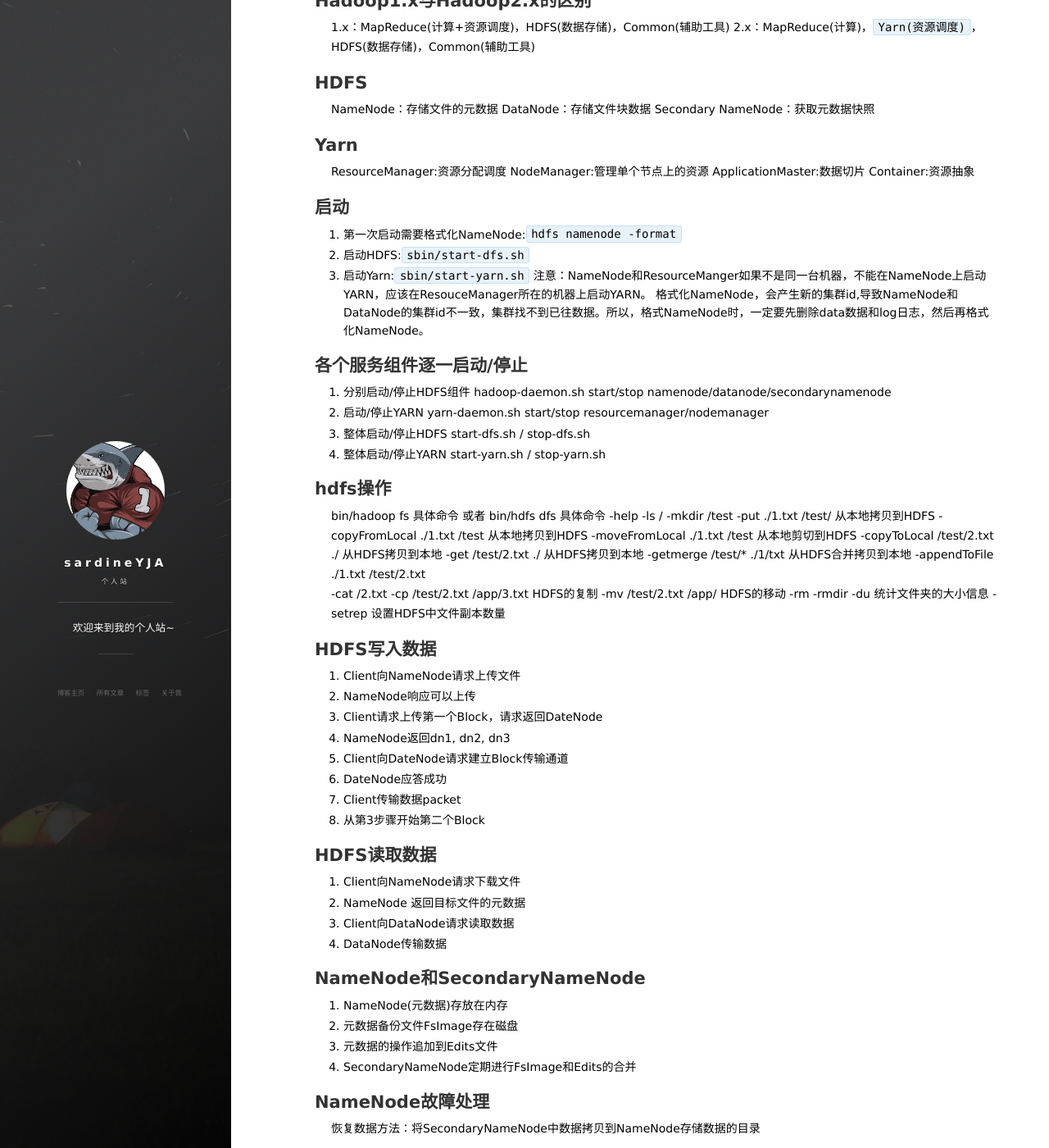
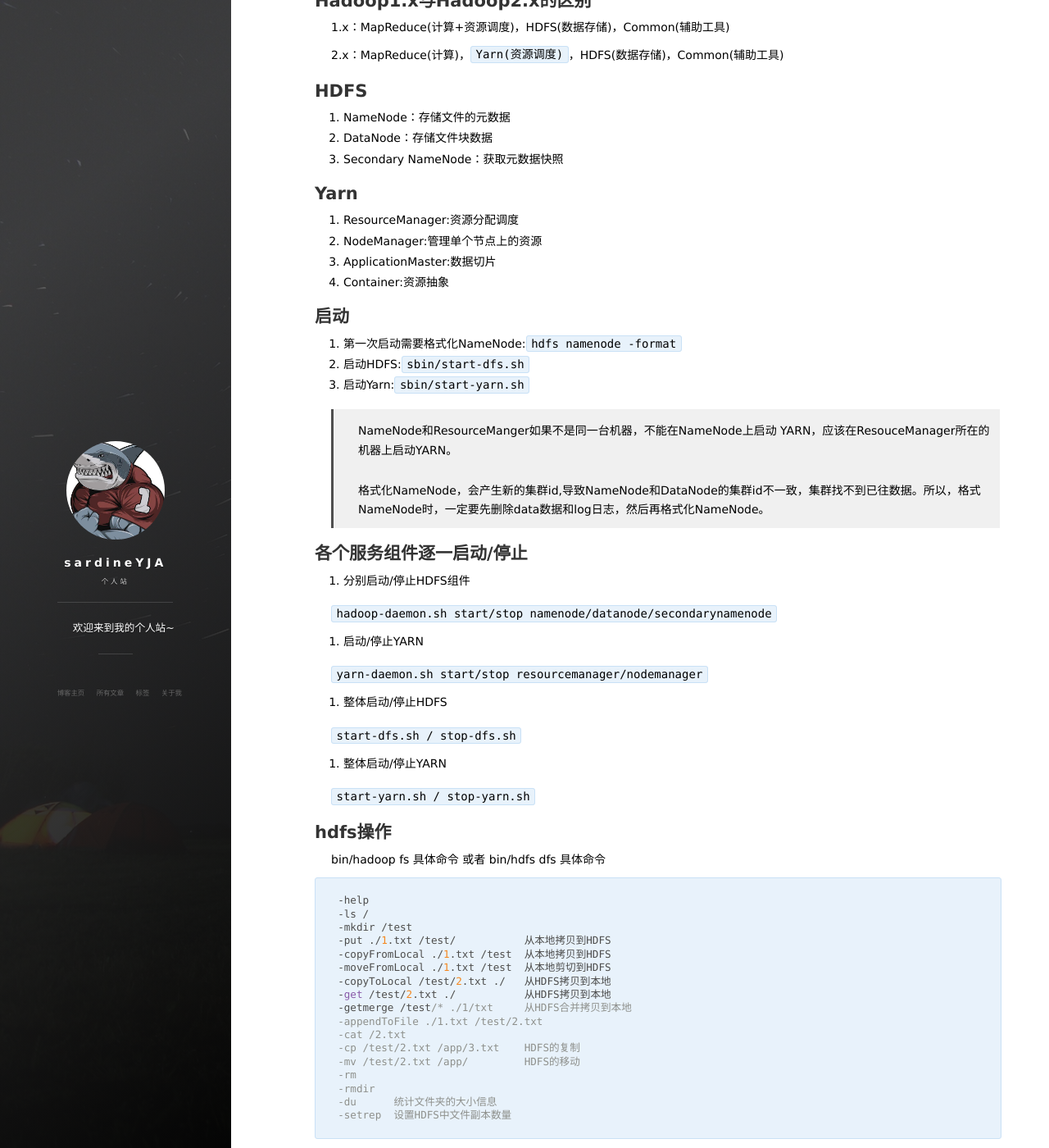
Before and after one commit to sardineYJA/sardineYJA.github.io, a Jekyll site: the page built from _posts/2019-06-01-hadoop-knowledge.md, in a window 1280 px wide and 1400 px high, scrolled down 317 px. Shown: the whole window at 82% size. Built offline with Jekyll 4.4.1, drawn with Linux system fonts in a browser that asks for light colours; nearby versions of some CDN libraries; comment, search, counter and statistics services are not loaded; some of the changed lines change nothing that is shown; some of the changed text lies outside the part shown.

Commit message:
Update 2019-06-01-hadoop-knowledge.md

````diff
--- a/_posts/2019-06-01-hadoop-knowledge.md
+++ b/_posts/2019-06-01-hadoop-knowledge.md
@@ -10,51 +10,67 @@ tag: 大数据
 # Hadoop知识点
 
 ## Hadoop发行版本
+
 1. Apache版本最原始（最基础）的版本。
 2. Cloudera在大型互联网企业中用的较多。
 3. Hortonworks文档较好。
 
 
 ## Hadoop1.x与Hadoop2.x的区别
+
 1.x：MapReduce(计算+资源调度)，HDFS(数据存储)，Common(辅助工具)
+
 2.x：MapReduce(计算)，`Yarn(资源调度)`，HDFS(数据存储)，Common(辅助工具)
 
 
 ## HDFS
-NameNode：存储文件的元数据
-DataNode：存储文件块数据
-Secondary NameNode：获取元数据快照
+
+1. NameNode：存储文件的元数据
+2. DataNode：存储文件块数据
+3. Secondary NameNode：获取元数据快照
 
 
 ## Yarn
-ResourceManager:资源分配调度
-NodeManager:管理单个节点上的资源
-ApplicationMaster:数据切片
-Container:资源抽象
+
+1. ResourceManager:资源分配调度
+2. NodeManager:管理单个节点上的资源
+3. ApplicationMaster:数据切片
+4. Container:资源抽象
 
 
 ## 启动
+
 1. 第一次启动需要格式化NameNode:`hdfs namenode -format`
 2. 启动HDFS:`sbin/start-dfs.sh`
 3. 启动Yarn:`sbin/start-yarn.sh`
-注意：NameNode和ResourceManger如果不是同一台机器，不能在NameNode上启动 YARN，应该在ResouceManager所在的机器上启动YARN。
-格式化NameNode，会产生新的集群id,导致NameNode和DataNode的集群id不一致，集群找不到已往数据。所以，格式NameNode时，一定要先删除data数据和log日志，然后再格式化NameNode。
+
+> NameNode和ResourceManger如果不是同一台机器，不能在NameNode上启动 YARN，应该在ResouceManager所在的机器上启动YARN。
+
+>格式化NameNode，会产生新的集群id,导致NameNode和DataNode的集群id不一致，集群找不到已往数据。所以，格式NameNode时，一定要先删除data数据和log日志，然后再格式化NameNode。
 
 
 ## 各个服务组件逐一启动/停止
 1. 分别启动/停止HDFS组件
-		hadoop-daemon.sh  start/stop  namenode/datanode/secondarynamenode
+
+`hadoop-daemon.sh  start/stop  namenode/datanode/secondarynamenode`
+
 2. 启动/停止YARN
-		yarn-daemon.sh  start/stop  resourcemanager/nodemanager
+
+`yarn-daemon.sh  start/stop  resourcemanager/nodemanager`
+
 3. 整体启动/停止HDFS
-		start-dfs.sh   /  stop-dfs.sh
+
+`start-dfs.sh   /  stop-dfs.sh`
+
 4. 整体启动/停止YARN
-		start-yarn.sh  /  stop-yarn.sh
+
+`start-yarn.sh  /  stop-yarn.sh`
 
 
 
 ## hdfs操作
 bin/hadoop fs 具体命令 或者 bin/hdfs dfs 具体命令
+```
 -help
 -ls /
 -mkdir /test
@@ -72,7 +88,7 @@ bin/hadoop fs 具体命令 或者 bin/hdfs dfs 具体命令
 -rmdir
 -du      统计文件夹的大小信息
 -setrep  设置HDFS中文件副本数量
-
+```
 
 ## HDFS写入数据
 1. Client向NameNode请求上传文件
@@ -102,10 +118,10 @@ bin/hadoop fs 具体命令 或者 bin/hdfs dfs 具体命令
 ## NameNode故障处理
 恢复数据方法：将SecondaryNameNode中数据拷贝到NameNode存储数据的目录
 1. kill -9 NameNode
-2. 删除NameNode数据：`[101]$ rm -rf hadoop-2.7.2/data/tmp/dfs/name/*`
-3. 拷贝数据：`[101]$ scp -r root@hadoop103:/.../dfs/namesecondary/* ./name/ `
+2. 删除NameNode数据：`rm -rf hadoop-2.7.2/data/tmp/dfs/name/*`
+3. 拷贝数据：`scp -r root@hadoop103:/.../dfs/namesecondary/* ./name/ `
 4. 注意NameNode在hadoop101，SecondaryNameNode在hadoop103
-5. 重启：`[101]$  sbin/hadoop-daemon.sh start namenode`
+5. 重启：`sbin/hadoop-daemon.sh start namenode`
 
 
 ## 增加新节点
@@ -125,7 +141,7 @@ bin/hadoop fs 具体命令 或者 bin/hdfs dfs 具体命令
 hadoop distcp dir1 dir2 可用来代替scp，但又有所不同，分为如下两种情况：
 1. dir2 不存在，则新建dir2，dir1下文件全部复制到dir2
 2. dir2 存在，则目录dir1被复制到dir2下，形成dir2/dir1结构，这样的差异原因是为了避免直接覆盖原有目录文件。可以使用-overwrite，保持同样的目录结构同时覆盖原有文件。
-也可以使用-update，比如hadoop distcp dir1 dir2仅更新dir2下相对dir1下发生变化的文件。
+
 [hadoop101]$ `bin/hadoop distcp hdfs://haoop101:9000/test hdfs://hadoop102:9000/`
 
 
````
